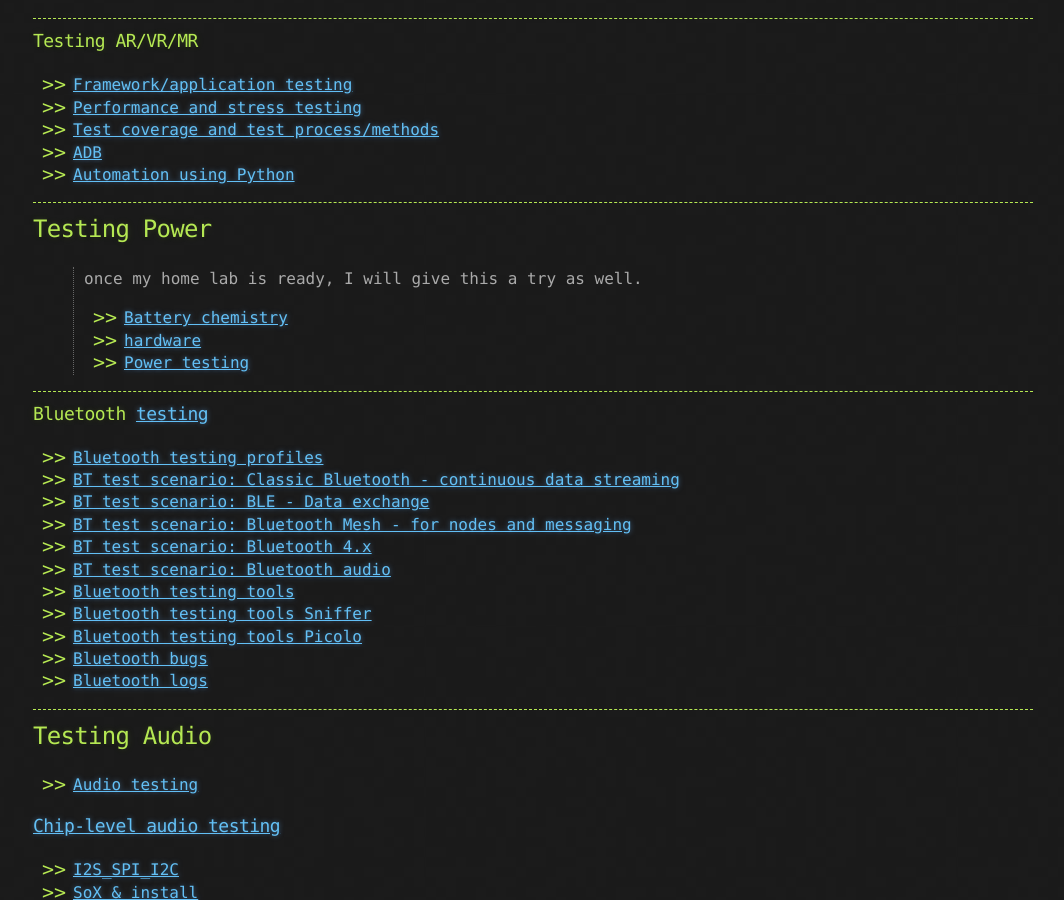
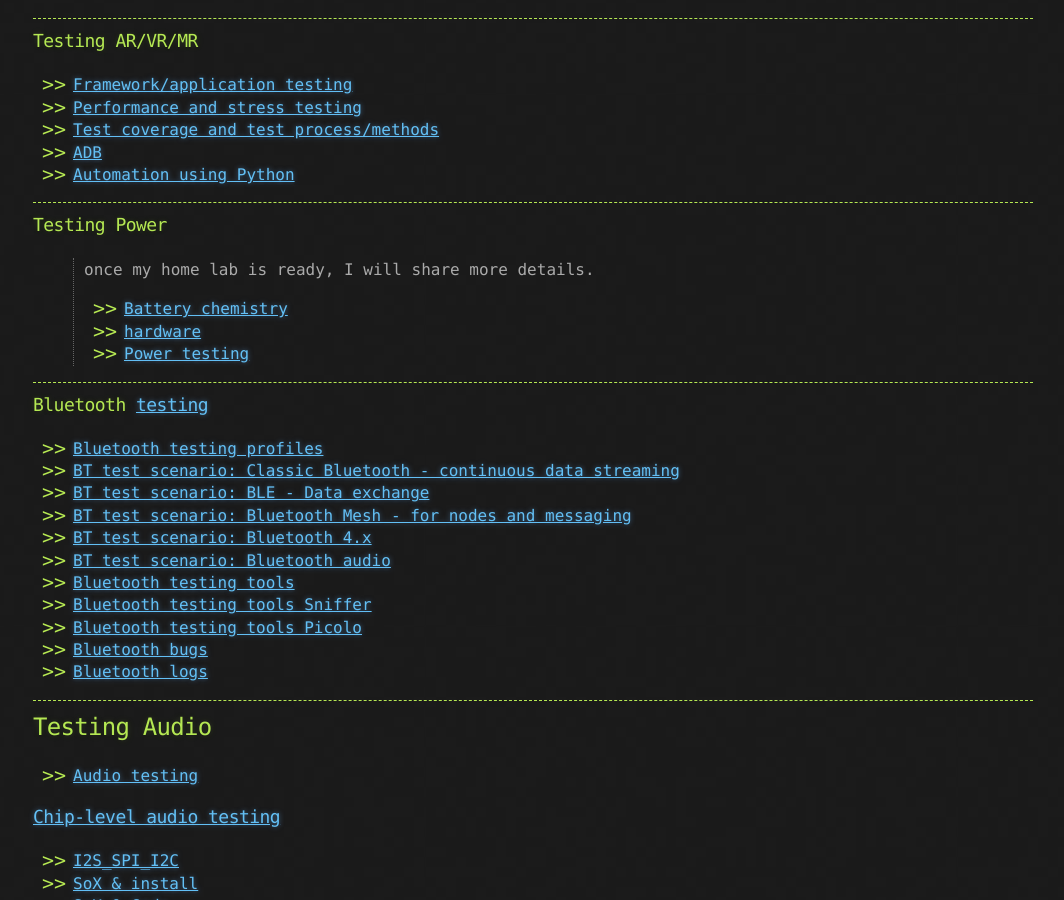
Before and after one commit to sciustechnologia/sciustechnologia.github.io, a Jekyll site: the page built from index.md, in a window 1280 px wide and 900 px high, scrolled down 438 px. Shown: the whole window, without its empty margins (107-1171 px from the left). Built offline with Jekyll 4.4.1, drawn with Linux system fonts in a browser that asks for light colours.

Commit message:
Update index.md

```diff
--- a/index.md
+++ b/index.md
@@ -25,8 +25,8 @@ description: QA testing and technical writing
 
 ---
 
-## Testing Power
-> once my home lab is ready, I will give this a try as well.
+### Testing Power
+> once my home lab is ready, I will share more details.
   - [Battery chemistry](./power/batterychemistry.html)
   - [hardware](./power/hardware.html)
 - [Power testing](./power/pwr.html)
```
